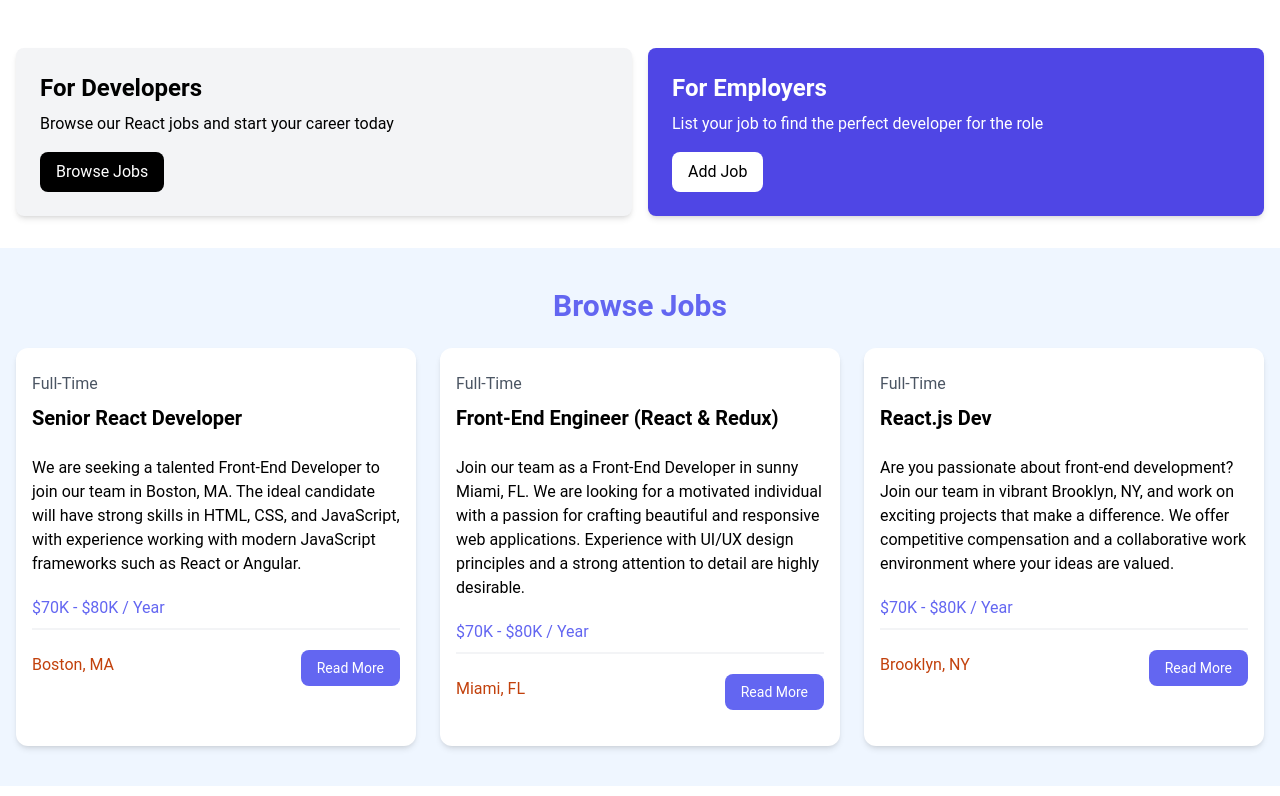
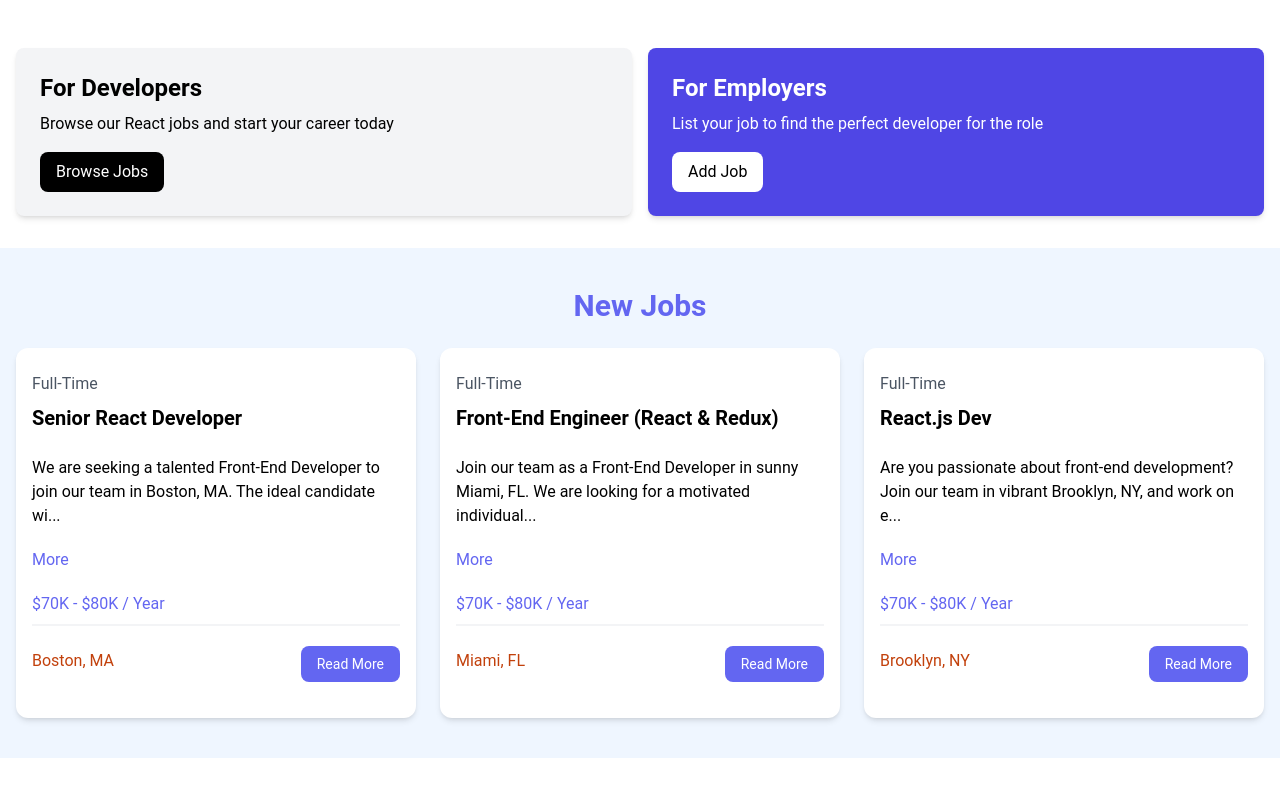
Before and after one commit to Mukuakuiza/job-search-app, a React (Vite) app: page / in a window 1280 px wide. Shown: the part 489-1285 px from the top of the page. Built offline with nearby package versions, Linux system fonts and the light colour scheme.

Commit message:
create a state to show short job description and long

```diff
--- a/index.html
+++ b/index.html
@@ -2,7 +2,7 @@
 <html lang="en">
   <head>
     <meta charset="UTF-8" />
-    <link rel="icon" type="image/svg+xml" href="/vite.svg" />
+    <link rel="icon" type="image/svg+xml" href="./src/assets/images/Job.png" />
     <meta name="viewport" content="width=device-width, initial-scale=1.0" />
     <title>Job Search</title>
   </head>
--- a/src/components/Card.jsx
+++ b/src/components/Card.jsx
@@ -1,7 +1,7 @@
 
 const Card = ({children, bg='bg-gray-100'}) => {
   return (
-    <div className={ `${bg} p-6 rounded-lg shadow-md` }>{children}</div>
+    <div className={ `${bg} p-6 rounded-lg shadow-md`}>{children}</div>
   )
 }
 
--- a/src/components/Contextual.jsx
+++ b/src/components/Contextual.jsx
@@ -5,7 +5,8 @@ const Contextual = ({title, subtitle}) => {
       <div
         className="max-w-7xl mx-auto px-4 sm:px-6 lg:px-8 flex flex-col items-center"
       >
-        <div className="text-center"><h1 className="text-4xl font-extrabold text-white sm:text-5xl md:text-6xl">
+        <div className="text-center">
+          <h1 className="text-4xl font-extrabold text-white sm:text-5xl md:text-6xl">
             {title}
           </h1>
           <p className="my-4 text-xl text-white">
--- a/src/components/Job.jsx
+++ b/src/components/Job.jsx
@@ -1,5 +1,20 @@
+import { useState } from "react";
 
 const Job = ({job}) => {
+
+const [showFullDescription, setShowFullDescription] = useState(false)
+
+let description = job.description;
+
+if(!showFullDescription){
+    description = description.substring(0, 100) + '...';
+}
+
+function handleShowDescription(){
+    setShowFullDescription((prevState) => !prevState)
+
+}
+
   return (
      <div className="bg-white rounded-xl shadow-md relative">
                         <div className="p-4">
@@ -8,9 +23,10 @@ const Job = ({job}) => {
                             <h3 className="text-xl font-bold">{job.title}</h3>
                         </div>
 
-                        <div className="mb-5">
-                            {job.description}
-                        </div>
+                        <div className="mb-5">{description}</div>
+                        <button onClick={handleShowDescription} className="text-indigo-500 mb-5 hover:text-indigo-600">
+                        {showFullDescription ? 'Less' : 'More'}
+                        </button>
 
                         <h3 className="text-indigo-500 mb-2">{job.salary} / Year</h3>
 
--- a/src/components/JobList.jsx
+++ b/src/components/JobList.jsx
@@ -9,7 +9,7 @@ const JobList = () => {
     <section className="bg-blue-50 px-4 py-10">
         <div className="container-xl lg:container m-auto">
             <h2 className="text-3xl font-bold text-indigo-500 mb-6 text-center">
-            Browse Jobs
+                 New Jobs
             </h2>
             <div className="grid grid-cols-1 md:grid-cols-3 gap-6">
                 {recentJobs.map((job)=> (
```
